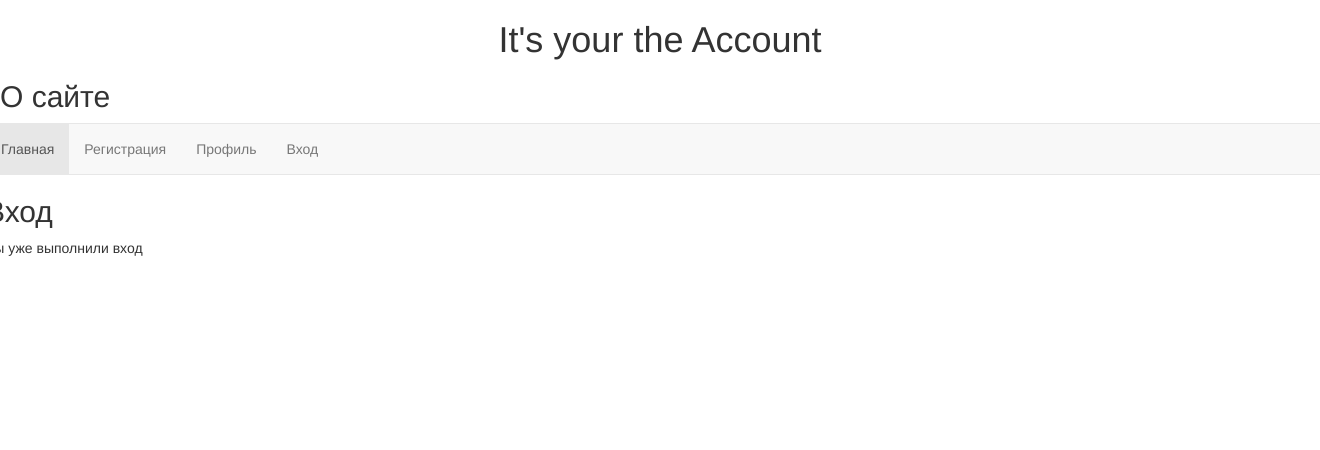
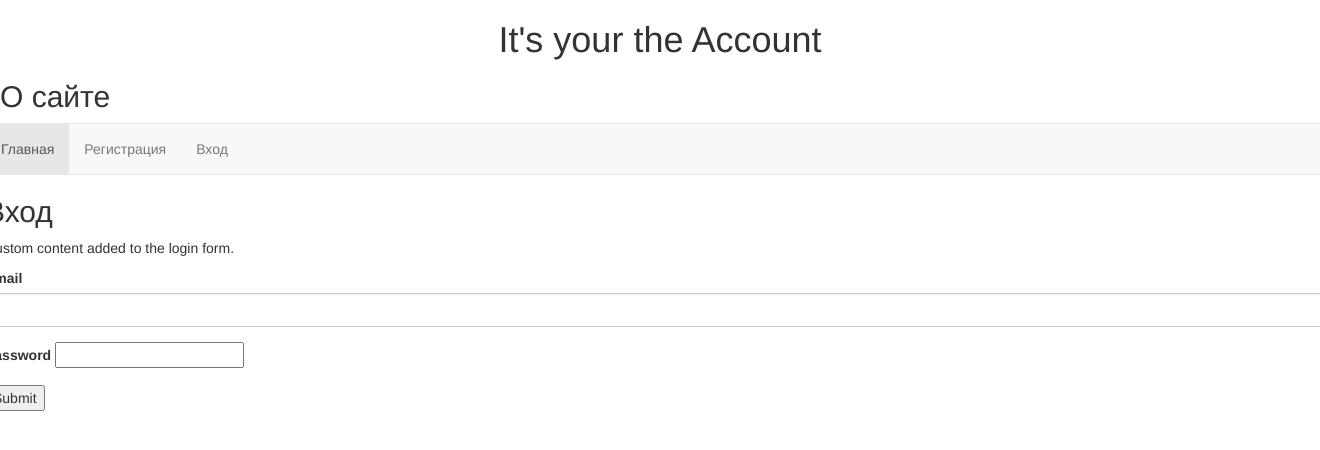
Before and after one commit to Tryd0g0lik/referral, a Python web app: template referral/templates/users/login.html in a window 1320 px wide; the page is wider, and only the part inside the window is pictured. Shown: the top 450 px of that part. Run offline with Jinja, Linux system fonts and the light colour scheme; the template is opened without the code that fills it, so the values that code supplies are empty, except form fields; form fields are guessed from the names that the template uses; some libraries are stand-ins or nearby versions.

Commit message:
[master]: update

```diff
--- a/pyproject.toml
+++ b/pyproject.toml
@@ -32,6 +32,7 @@ flask-wtf = "^1.2.1"
 wtforms = "^3.1.2"
 flask-sqlalchemy = "^3.1.1"
 email-validator = "^2.2.0"
+flask-login = "^0.6.3"
 
 [build-system]
 requires = ["poetry-core"]
--- a/referral/templates/layout/basis.html
+++ b/referral/templates/layout/basis.html
@@ -53,7 +53,7 @@
               <a href="{{ url_for('register') }}"
                  class="nav-link" >Регистрация</a>
             </li>
-    <!--        { % if user.is_authenticated % }-->
+              {% if current_users.is_authenticated %}
                 <li class="nav-item dropdown">
                   <li class="nav-item">
                     <a href="{{ url_for('upload_main_page') }}" class="nav-link
@@ -80,11 +80,11 @@
                     </div>
                   </li>
                 </li>
-    <!--        { % else % }-->
+              {% else %}
                 <li class="nav-item">
                   <a href="{{ url_for('login') }}">Вход</a>
                 </li>
-    <!--        { % endif % }-->
+              {% endif %}
           </ul>
 
       </div>
--- a/referral/templates/users/login.html
+++ b/referral/templates/users/login.html
@@ -4,12 +4,32 @@
 {% block title %}Вход{% endblock title %}
 {% block mainRowContribute %}
   <h2>Вход</h2>
-<!--  { % if user.is_authenticated % }-->
-    Вы уже выполнили вход
-<!--  { % else % }-->
-    <form method="post">
-      <input type="hidden" name="next" value="{{next}}" >
 
+    {% if current_users.is_authenticated %}
+      Вы уже выполнили вход
+    {% else %}
+      <div class="form">
+    <p>Custom content added to the login form.</p>
+    <form id="loginin" method="post">
+       {{ form.csrf_token }} <!-- CSRF защита -->
+       <div class="form-group">
+          {{ form.email.label(class="form-check-label") }}
+          {{ form.email(class="form-control") }}
+          {% for error in form.email.errors %}
+              <div class="text-danger">{{ error }}</div>
+          {% endfor %}
+      </div>
+      <div class="form-group">
+          {{ form.password.label(class="form-check-label") }}
+          {{ form.password() }}
+          {% for error in form.password.errors %}
+              <div class="text-danger">{{ error }}</div>
+          {% endfor %}
+      </div>
+
+<!--        <button type="submit" class="btn btn-secondary">-->
+        {{ form.submit() }}
     </form>
-<!--  { % endif % }-->
+  </div>
+    {% endif %}
 {% endblock mainRowContribute %}
```
Also changed, not shown: referral/forms/form_login.py (+31 -0 lines), referral/views.py (+29 -12 lines). Lines whose indentation alone changed are shown as unchanged.
